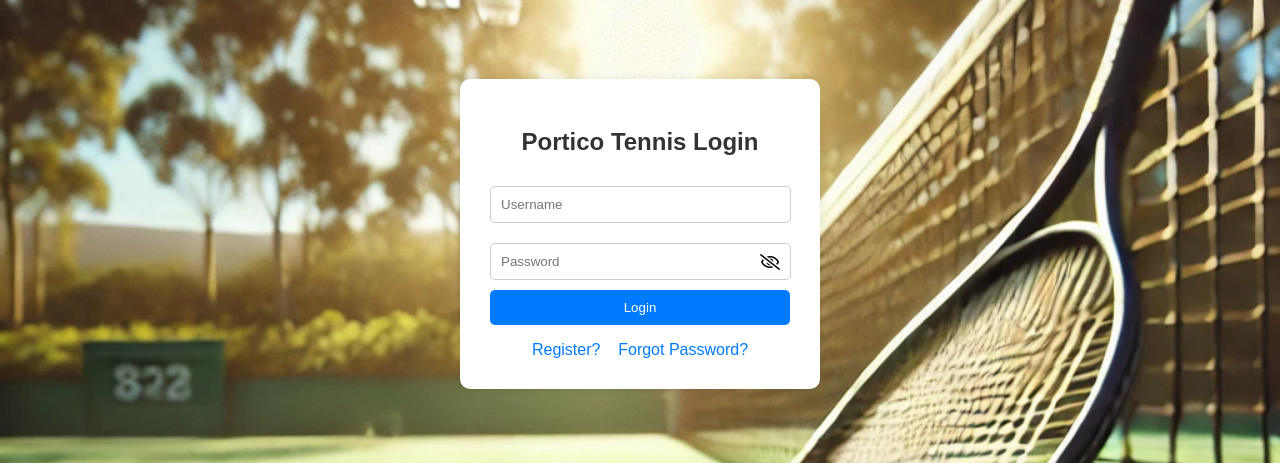
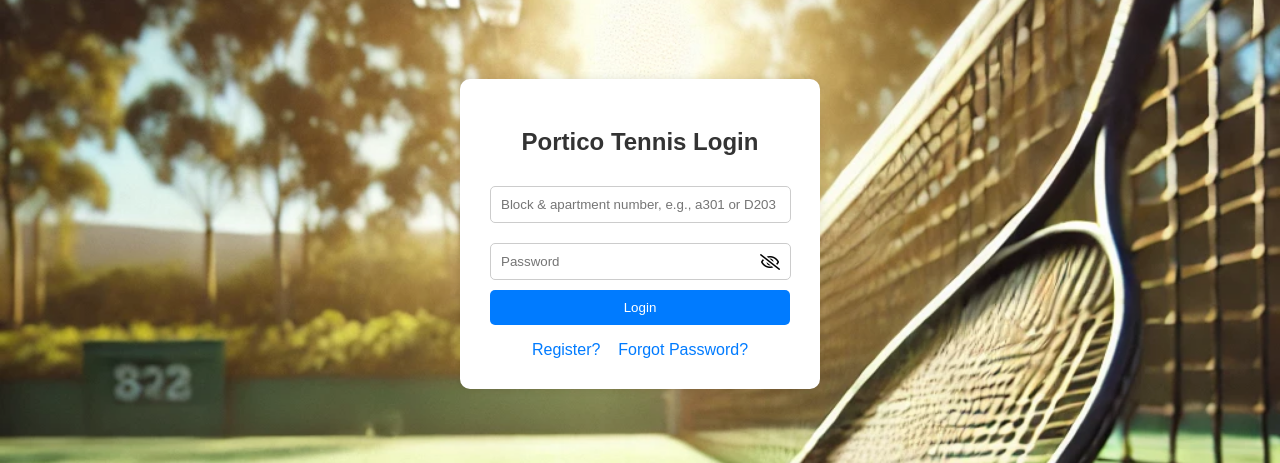
Before and after one commit to amitshokeen/portico_tennnis_fastapi_app, a FastAPI app: page /auth/login-page in a window 1280 px wide. Shown: the part 186-649 px from the top of the page. Run offline with FastAPI, Linux system fonts and the light colour scheme; parts of the project's set-up code (start-up, migrations or seed data) failed here and were passed over.

Commit message:
appropriate placeholder for username

```diff
--- a/TennisApp/templates/login.html
+++ b/TennisApp/templates/login.html
@@ -2,7 +2,7 @@
 <div class="container">
     <h2>Portico Tennis Login</h2>
     <form id="loginForm">
-        <input type="text" id="username" placeholder="Username" name="username" autocomplete="username" required><br>
+        <input type="text" id="username" placeholder="Block & apartment number, e.g., a301 or D203" name="username" autocomplete="username" required><br>
         <div class="password-field">
             <input type="password" id="password" placeholder="Password" name="password" autocomplete="current-password" required><br>
             <i class="far fa-eye-slash" id="toggleLoginPassword"></i>
```
